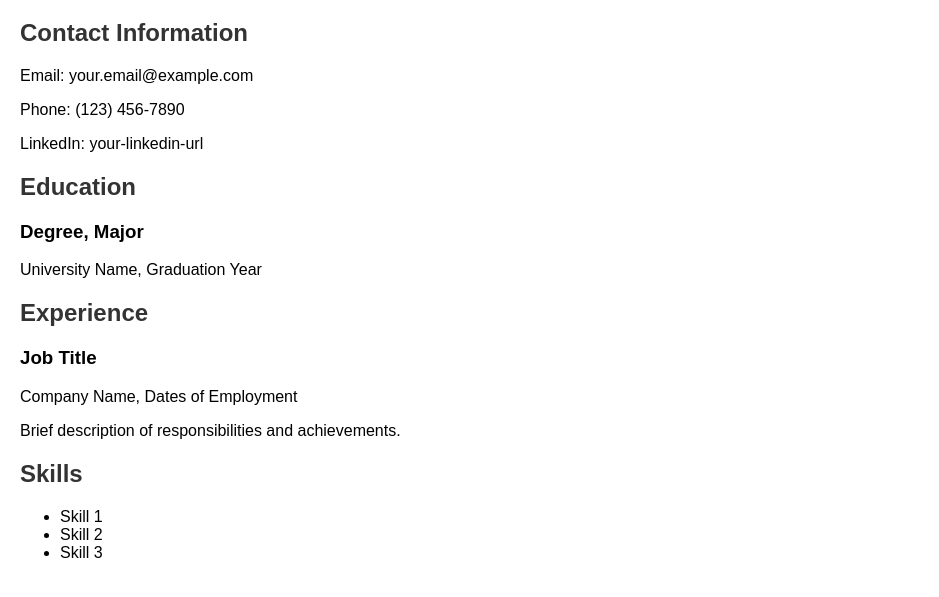
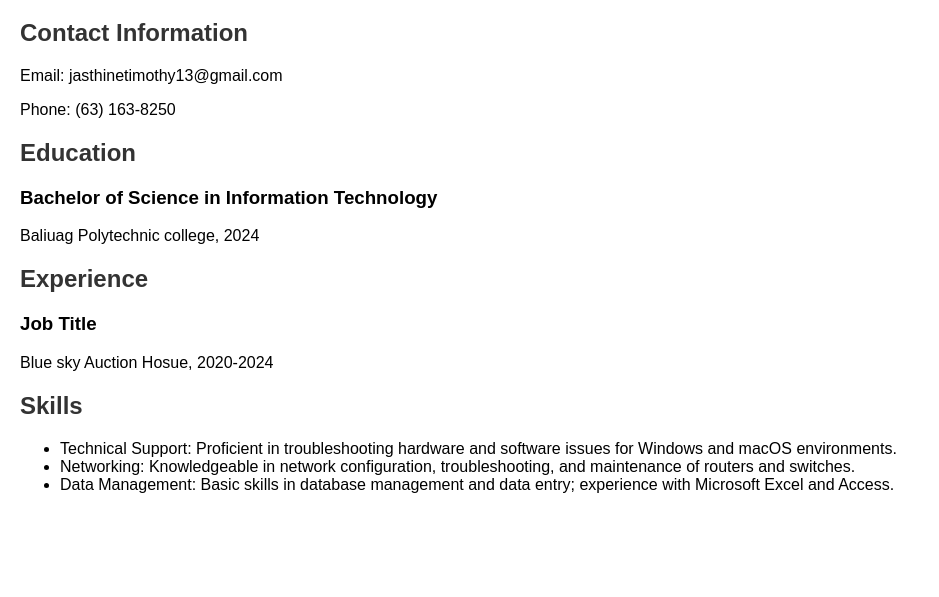
Before and after one commit to JasthineTimoteo/Online-Resume, a plain HTML site: page index.html in a window 1280 px wide. Shown: the part 61-658 px from the top of the page, without its empty margins (0-939 px from the left). Drawn offline with Linux system fonts and the light colour scheme.

Commit message:
Update index.html

```diff
--- a/index.html
+++ b/index.html
@@ -13,28 +13,28 @@
 <body>
     <h1>Jasthine Timoteo</h1>
     <h2>Contact Information</h2>
-    <p>Email: your.email@example.com</p>
-    <p>Phone: (123) 456-7890</p>
-    <p>LinkedIn: your-linkedin-url</p>
+    <p>Email: jasthinetimothy13@gmail.com</p>
+    <p>Phone: (63) 163-8250</p>
+
 
     <h2>Education</h2>
     <section>
-        <h3>Degree, Major</h3>
-        <p>University Name, Graduation Year</p>
+        <h3>Bachelor of Science in Information Technology</h3>
+        <p>Baliuag Polytechnic college, 2024</p>
     </section>
 
     <h2>Experience</h2>
     <section>
         <h3>Job Title</h3>
-        <p>Company Name, Dates of Employment</p>
-        <p>Brief description of responsibilities and achievements.</p>
+        <p>Blue sky Auction Hosue, 2020-2024</p>
+        <p Provide technical support for computer systems and networks.</p>
     </section>
 
     <h2>Skills</h2>
     <ul>
-        <li>Skill 1</li>
-        <li>Skill 2</li>
-        <li>Skill 3</li>
+        <li>Technical Support: Proficient in troubleshooting hardware and software issues for Windows and macOS environments.</li>
+        <li>Networking: Knowledgeable in network configuration, troubleshooting, and maintenance of routers and switches.</li>
+        <li> Data Management: Basic skills in database management and data entry; experience with Microsoft Excel and Access.</li>
     </ul>
 </body>
 </html>
```
